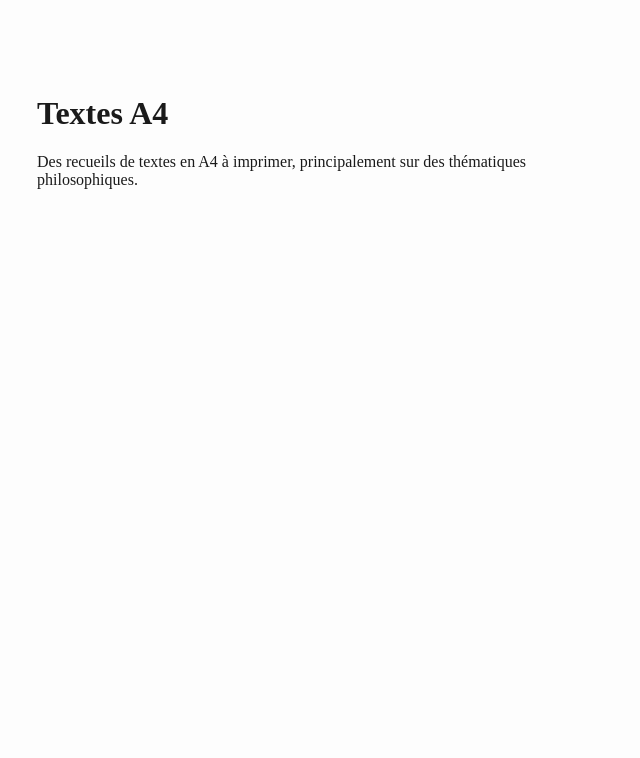
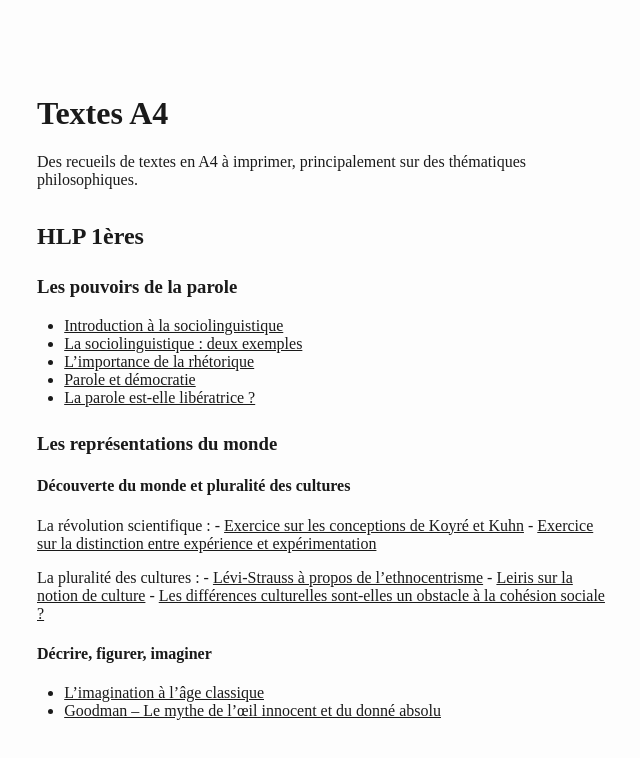
Before and after one commit to eyssette/textes-a4, a plain HTML site: page index.html in a window 1280 px wide. Shown: the whole page, without its empty margins (315-955 px from the left). Drawn offline with Linux system fonts and the light colour scheme.

Commit message:
Liens vers les textes - HLP

```diff
--- a/index.html
+++ b/index.html
@@ -168,5 +168,50 @@
 <h1 id="textes-a4">Textes A4</h1>
 <p>Des recueils de textes en A4 à imprimer, principalement sur des
 thématiques philosophiques.</p>
+<!-- ## Philosophie - Terminales -->
+<h2 id="hlp-1ères">HLP 1ères</h2>
+<h3 id="les-pouvoirs-de-la-parole">Les pouvoirs de la parole</h3>
+<ul>
+<li><a
+href="https://eyssette.github.io/textes-a4/introduction-sociolinguistique.html">Introduction
+à la sociolinguistique</a></li>
+<li><a
+href="https://eyssette.github.io/textes-a4/sociolinguistique-2-exemples.html">La
+sociolinguistique : deux exemples</a></li>
+<li><a
+href="https://eyssette.github.io/textes-a4/importance-de-la-rhetorique.html">L’importance
+de la rhétorique</a></li>
+<li><a
+href="https://eyssette.github.io/textes-a4/parole-et-democratie.html">Parole
+et démocratie</a></li>
+<li><a
+href="https://eyssette.github.io/textes-a4/parole-liberatrice.html">La
+parole est-elle libératrice ?</a></li>
+</ul>
+<h3 id="les-représentations-du-monde">Les représentations du monde</h3>
+<h4 id="découverte-du-monde-et-pluralité-des-cultures">Découverte du
+monde et pluralité des cultures</h4>
+<p>La révolution scientifique : - <a
+href="https://eyssette.github.io/textes-a4/exercice-revolution-scientifique-Koyre-Kuhn.html">Exercice
+sur les conceptions de Koyré et Kuhn</a> - <a
+href="https://eyssette.github.io/textes-a4/exercice-revolution-scientifique-Jorland-experience.html">Exercice
+sur la distinction entre expérience et expérimentation</a></p>
+<p>La pluralité des cultures : - <a
+href="https://eyssette.github.io/textes-a4/levi-strauss-ethnocentrisme.html">Lévi-Strauss
+à propos de l’ethnocentrisme</a> - <a
+href="https://eyssette.github.io/textes-a4/leiris-culture.html">Leiris
+sur la notion de culture</a> - <a
+href="https://eyssette.github.io/textes-a4/differences-culturelles-cohesion-sociale.html">Les
+différences culturelles sont-elles un obstacle à la cohésion sociale
+?</a></p>
+<h4 id="décrire-figurer-imaginer">Décrire, figurer, imaginer</h4>
+<ul>
+<li><a
+href="https://eyssette.github.io/textes-a4/imagination-age-classique.html">L’imagination
+à l’âge classique</a></li>
+<li><a
+href="https://eyssette.github.io/textes-a4/goodman-mythe-oeil-innocent.html">Goodman
+– Le mythe de l’œil innocent et du donné absolu</a></li>
+</ul>
 </body>
 </html>
```
Also changed, not shown: 1 other file.
